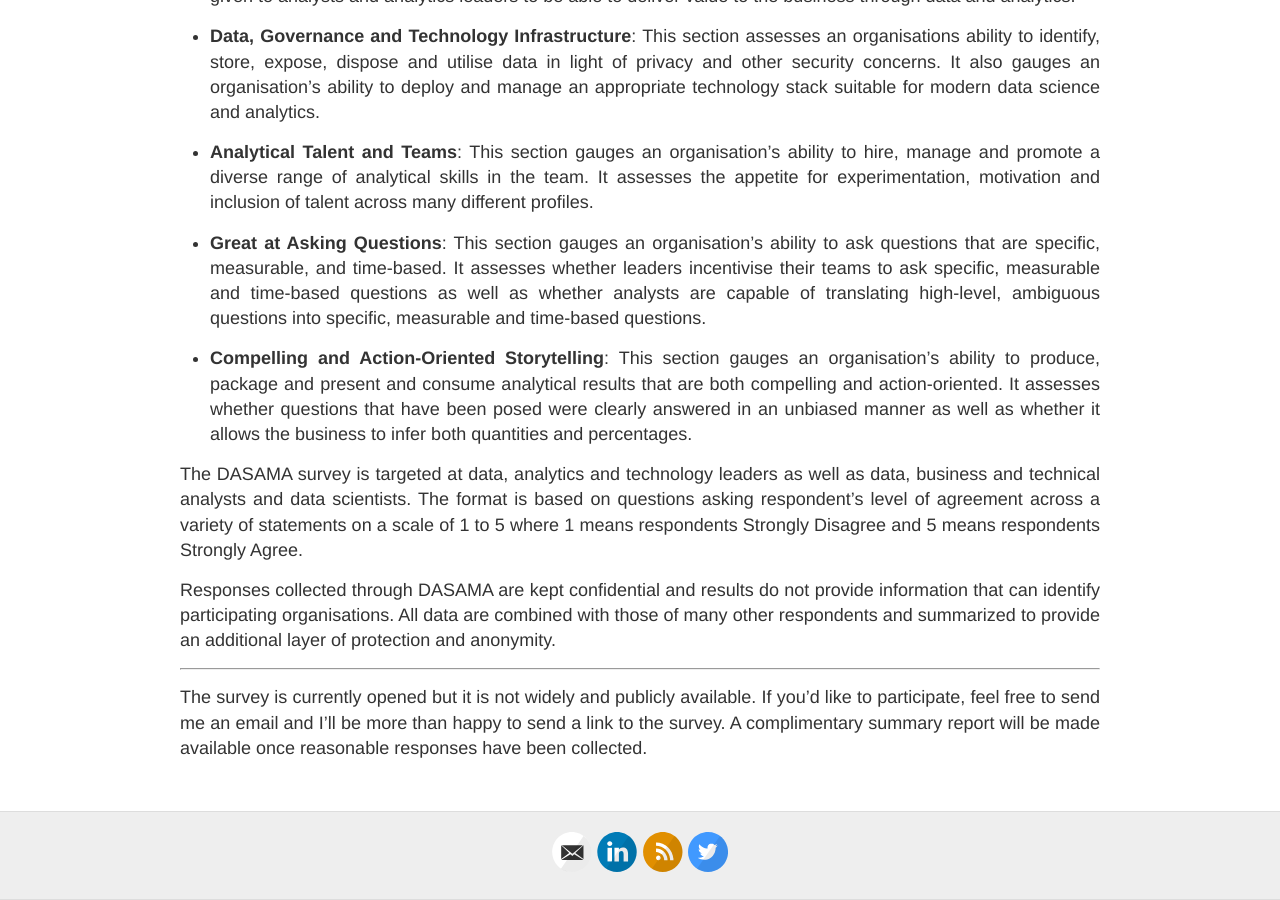
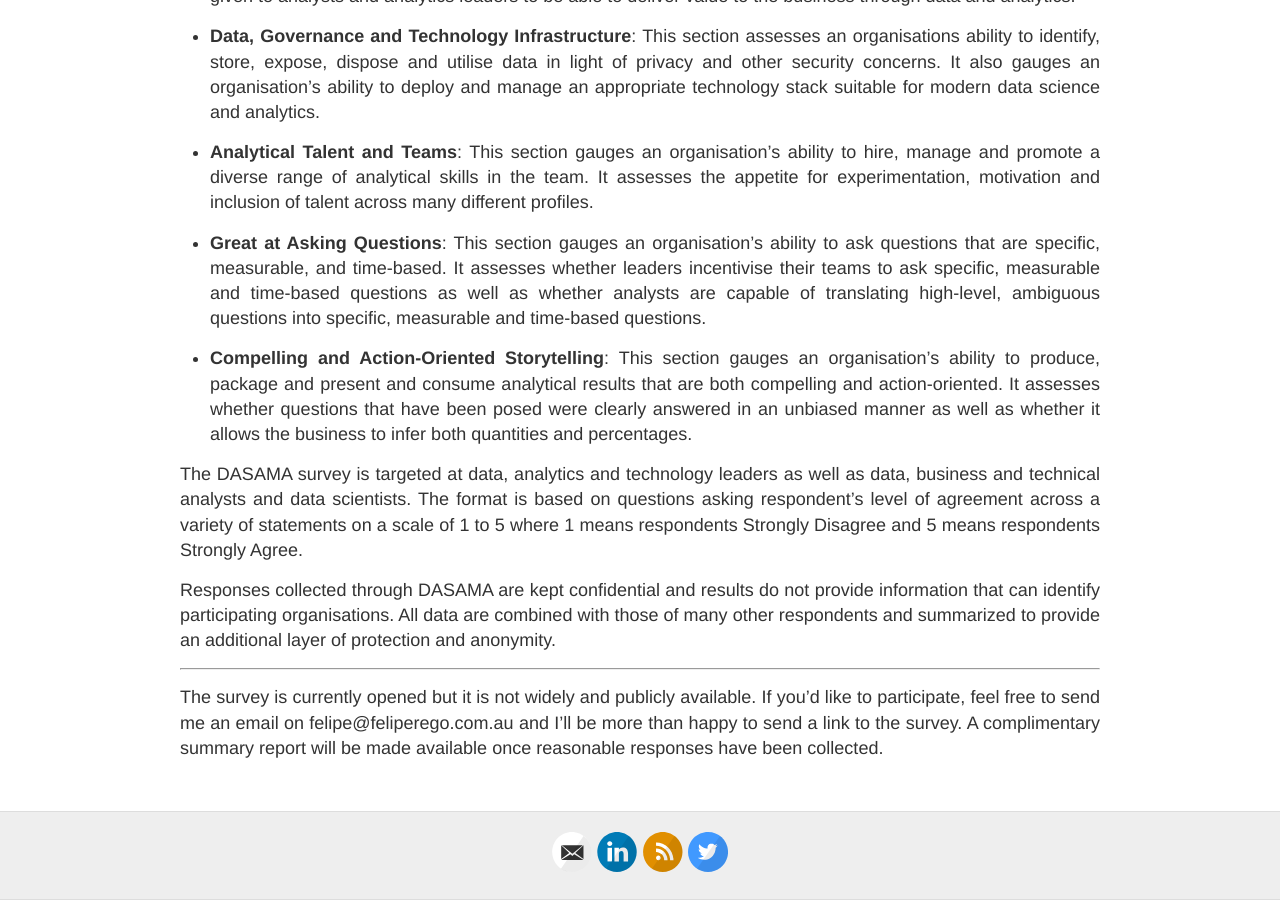
Before and after one commit to FelipeRego/FelipeRego.github.io, a Jekyll site: the page built from _posts/2017-11-13-DASAMA-Analytics-Maturity-Model-Survey.md, in a window 1280 px wide and 900 px high, scrolled down 921 px. Built offline with Jekyll 4.4.1, drawn with Linux system fonts in a browser that asks for light colours; comment, search, counter and statistics services are not loaded.

Commit message:
email post

```diff
--- a/_posts/2017-11-13-DASAMA-Analytics-Maturity-Model-Survey.md
+++ b/_posts/2017-11-13-DASAMA-Analytics-Maturity-Model-Survey.md
@@ -38,4 +38,4 @@ Responses collected through DASAMA are kept confidential and results do not prov
 
 ****
 
-The survey is currently opened but it is not widely and publicly available. If you'd like to participate, feel free to send me an email and I'll be more than happy to send a link to the survey. A complimentary summary report will be made available once reasonable responses have been collected.
+The survey is currently opened but it is not widely and publicly available. If you'd like to participate, feel free to send me an email on felipe@feliperego.com.au and I'll be more than happy to send a link to the survey. A complimentary summary report will be made available once reasonable responses have been collected.
```
